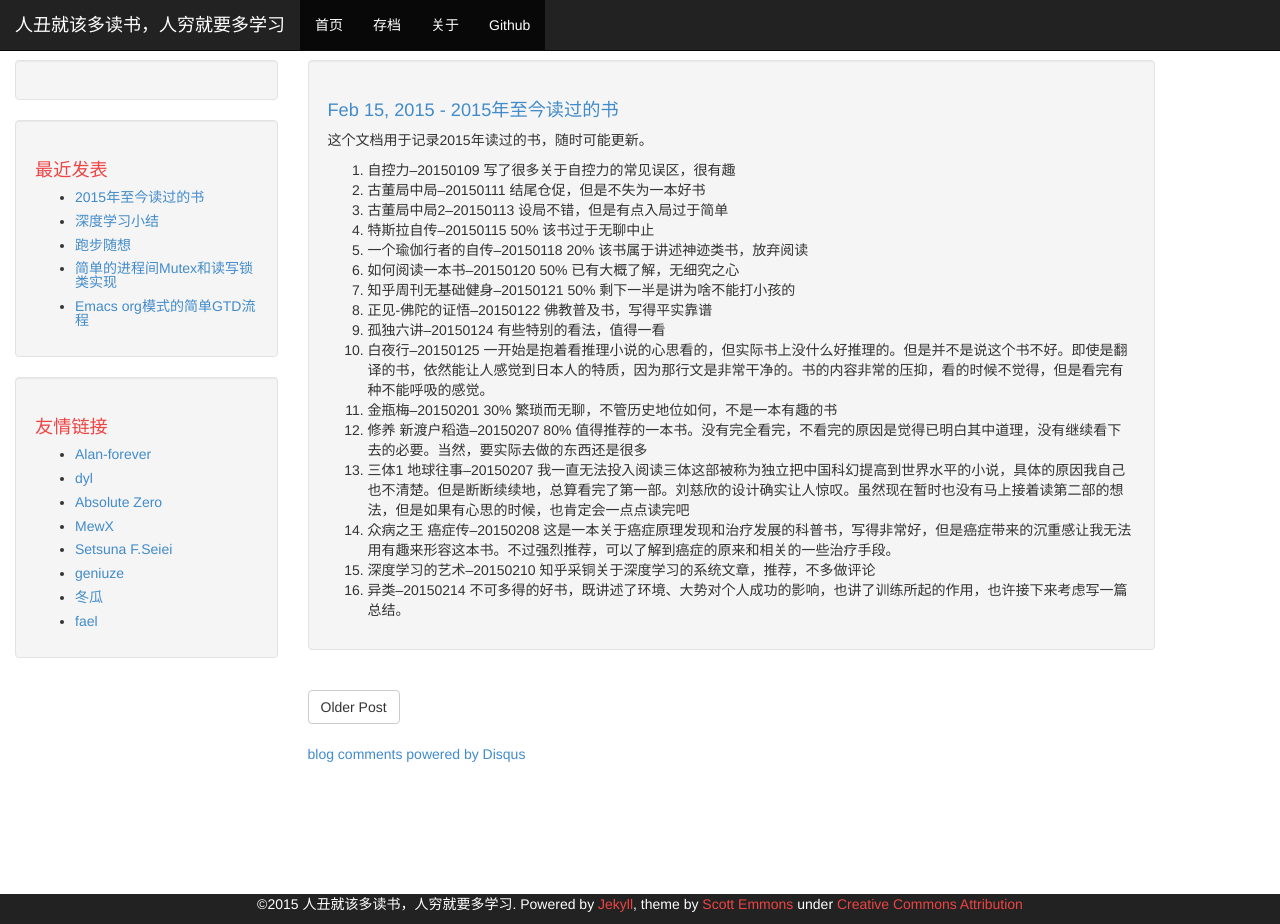
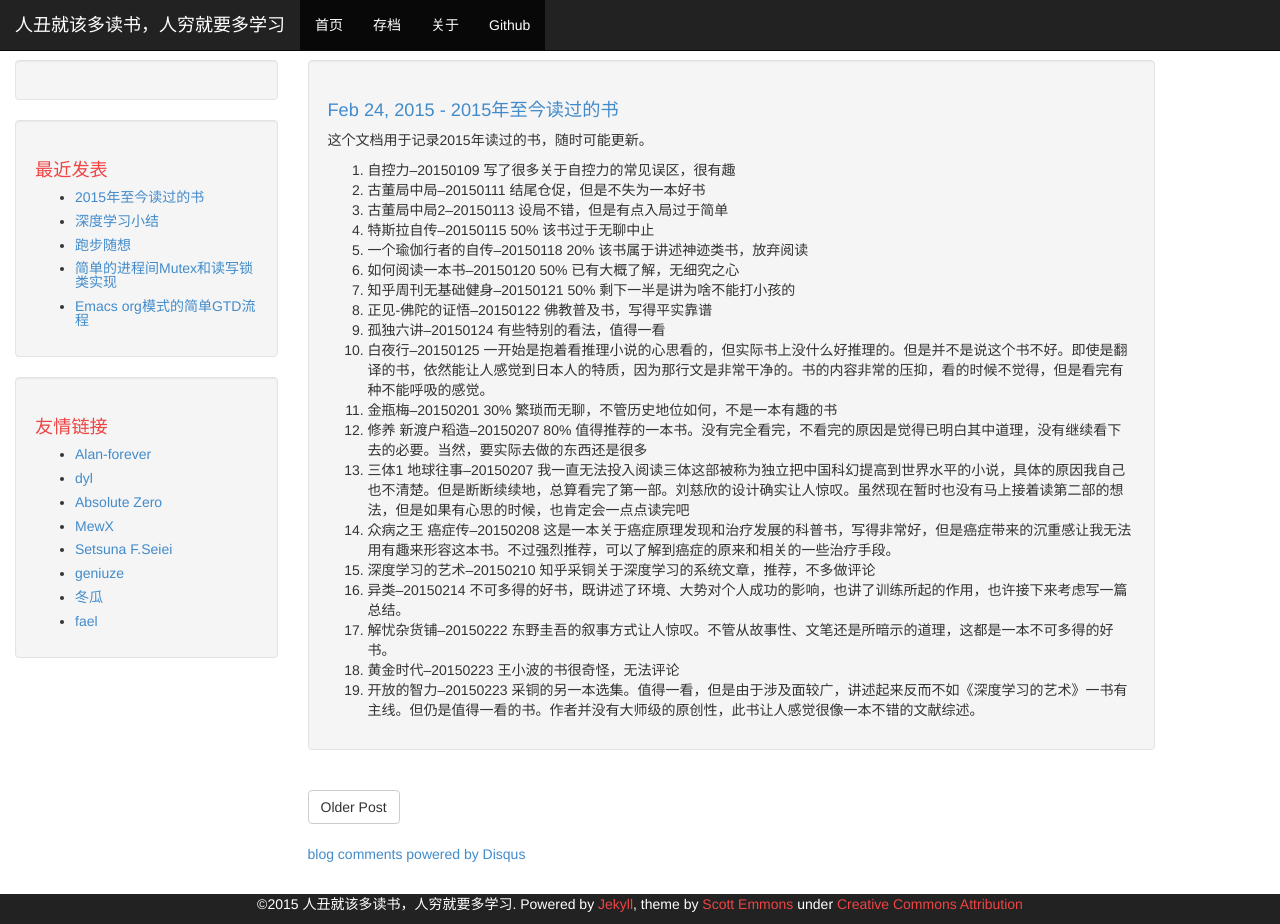
Before and after one commit to phonzia/old_blog, a Jekyll site: the page built from _posts/2015-02-24-BooksRead.md, in a window 1280 px wide and 924 px high. Built offline with Jekyll 4.4.1, drawn with Linux system fonts in a browser that asks for light colours; Markdown is read by kramdown in place of the engine named in the settings; comment, search, counter and statistics services are not loaded.

Commit message:
add books read

```diff
--- a/_posts/2015-02-15-BooksRead.md
+++ b/_posts/2015-02-24-BooksRead.md
@@ -21,3 +21,6 @@ title: "2015年至今读过的书"
 14. 众病之王 癌症传--20150208 这是一本关于癌症原理发现和治疗发展的科普书，写得非常好，但是癌症带来的沉重感让我无法用有趣来形容这本书。不过强烈推荐，可以了解到癌症的原来和相关的一些治疗手段。
 15. 深度学习的艺术--20150210 知乎采铜关于深度学习的系统文章，推荐，不多做评论
 16. 异类--20150214 不可多得的好书，既讲述了环境、大势对个人成功的影响，也讲了训练所起的作用，也许接下来考虑写一篇总结。
+17. 解忧杂货铺--20150222 东野圭吾的叙事方式让人惊叹。不管从故事性、文笔还是所暗示的道理，这都是一本不可多得的好书。
+18. 黄金时代--20150223 王小波的书很奇怪，无法评论
+19. 开放的智力--20150223 采铜的另一本选集。值得一看，但是由于涉及面较广，讲述起来反而不如《深度学习的艺术》一书有主线。但仍是值得一看的书。作者并没有大师级的原创性，此书让人感觉很像一本不错的文献综述。
```
